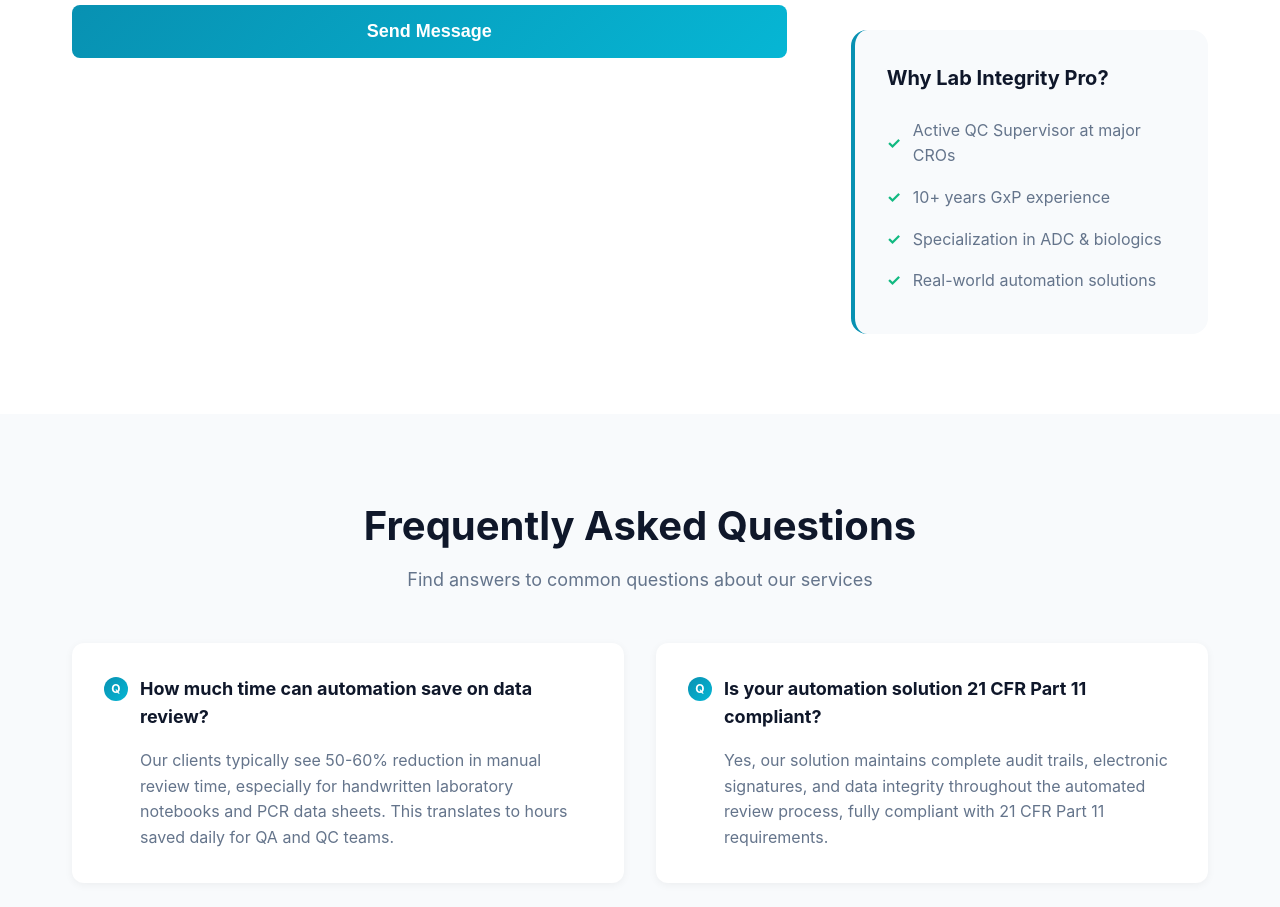
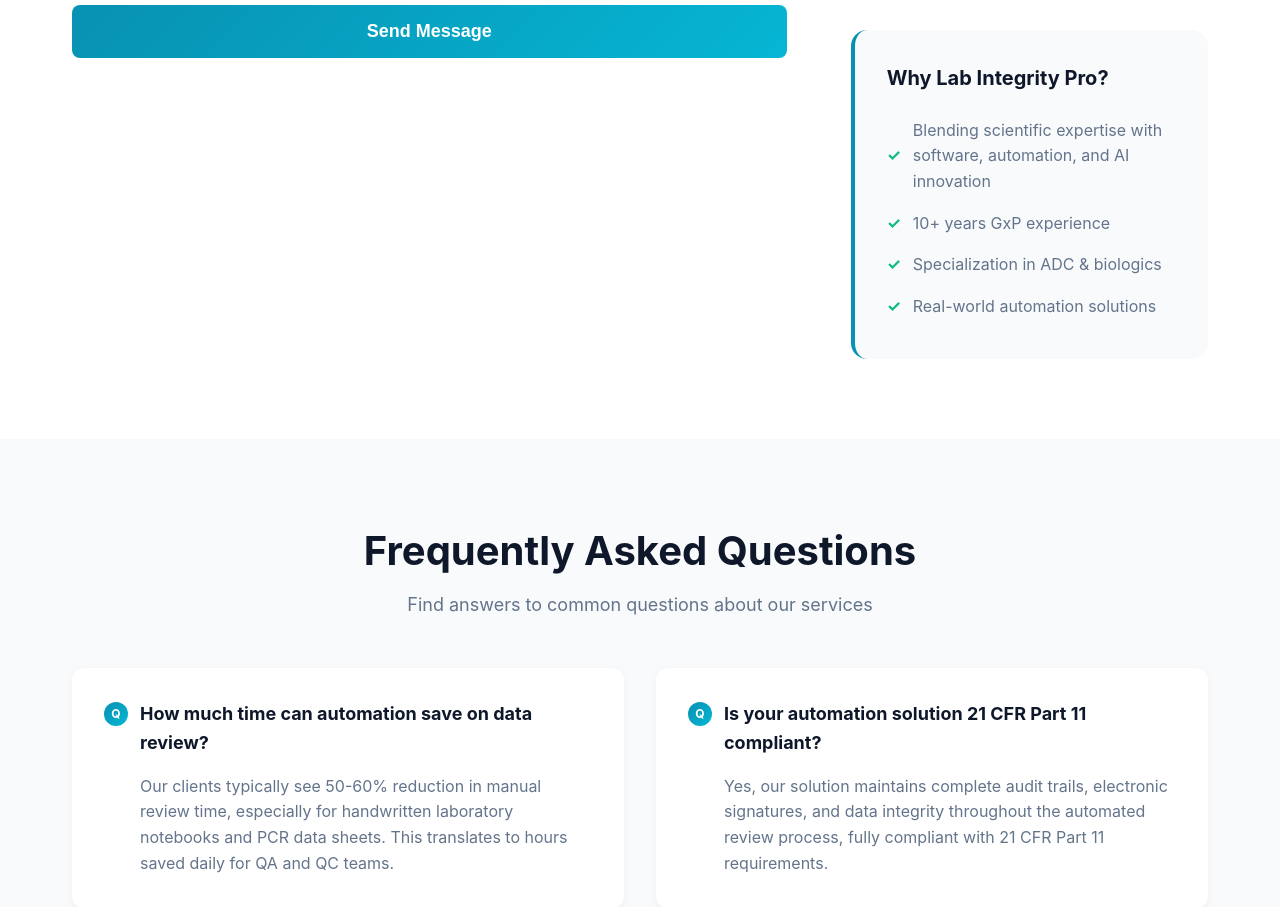
Before and after one commit to Skux-Sovereign/Lab-Integrity-Pro-New, a Next.js app: page /contact in a window 1280 px wide. Shown: the part 1638-2545 px from the top of the page. Built offline with nearby package versions, Linux system fonts and the light colour scheme.

Commit message:
updated contact page

```diff
--- a/src/app/contact/page.tsx
+++ b/src/app/contact/page.tsx
@@ -348,7 +348,7 @@
               <div className="info-card">
                 <h3>Why Lab Integrity Pro?</h3>
                 <ul className="benefits-list">
-                  <li>Active QC Supervisor at major CROs</li>
+                  <li>Blending scientific expertise with software, automation, and AI innovation</li>
                   <li>10+ years GxP experience</li>
                   <li>Specialization in ADC & biologics</li>
                   <li>Real-world automation solutions</li>
```
